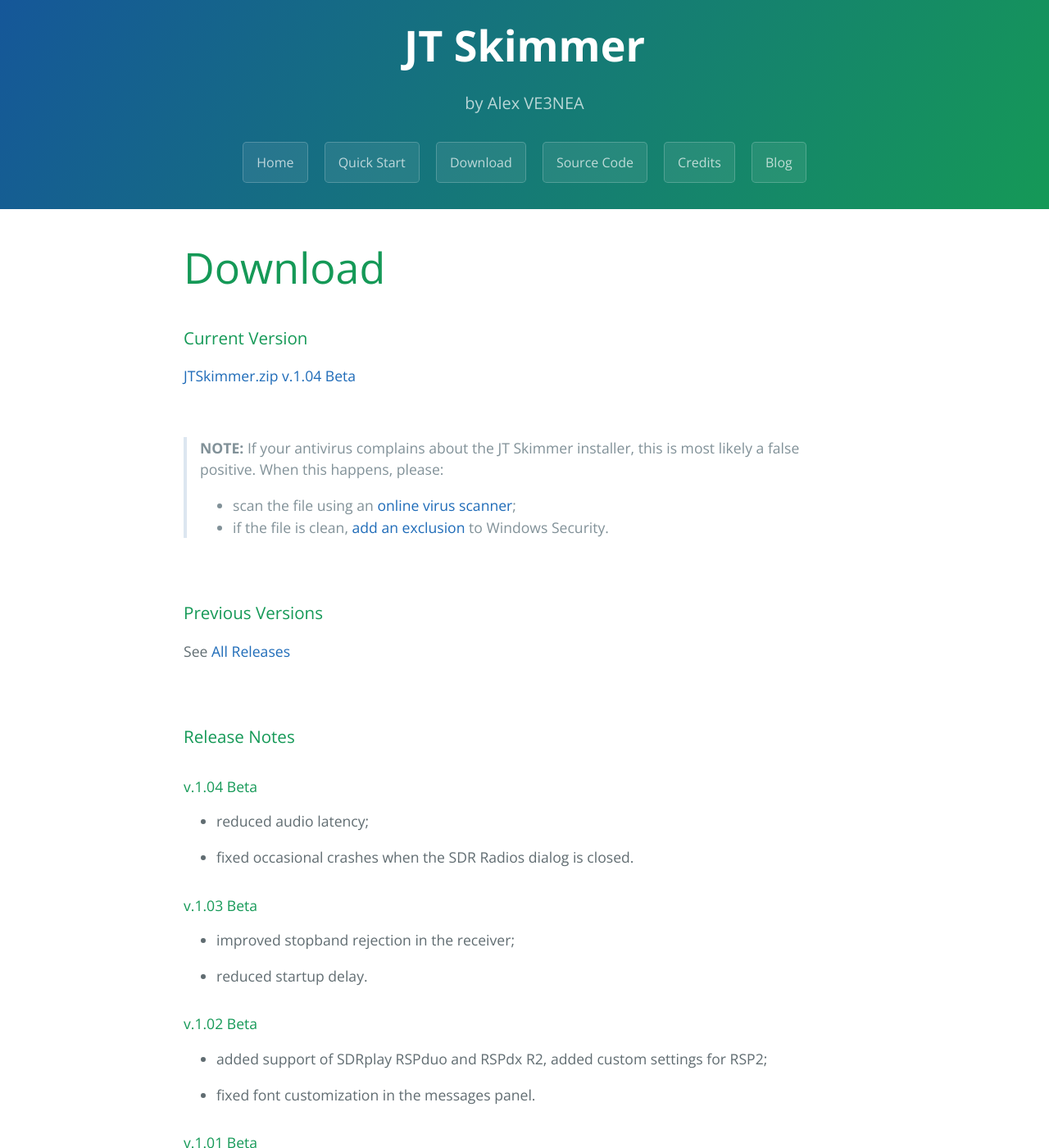
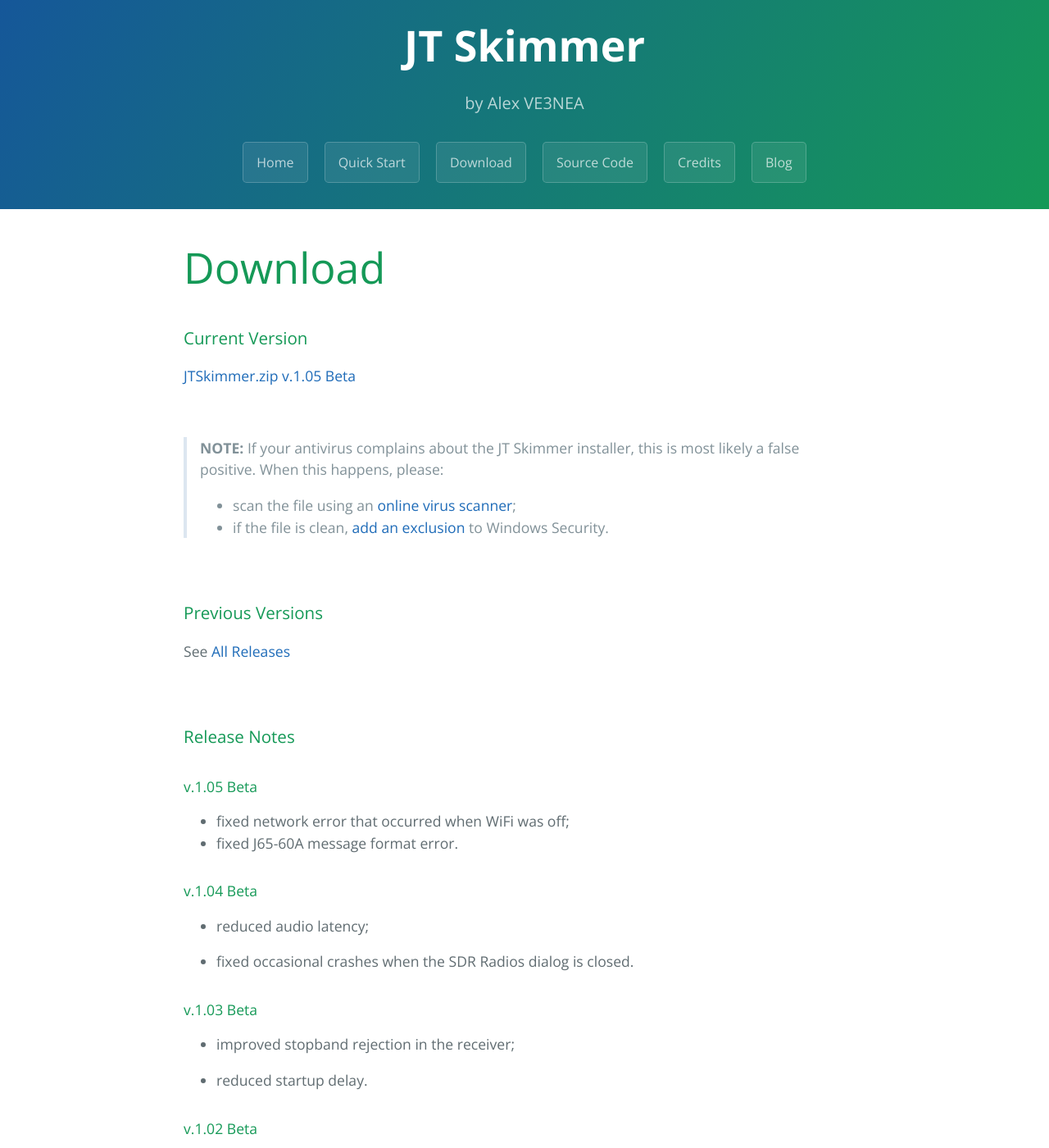
Before and after one commit to VE3NEA/JTSkimmer, a Jekyll site: the page built from docs/download.md, in a window 1280 px wide and 1400 px high. Shown: the whole window at 82% size. Built offline with Jekyll 4.4.1, drawn with Linux system fonts in a browser that asks for light colours.

Commit message:
release v.1.05

```diff
--- a/docs/download.md
+++ b/docs/download.md
@@ -5,15 +5,14 @@
 
 ### Current Version
 
-[JTSkimmer.zip v.1.04 Beta](https://github.com/VE3NEA/JTSkimmer/releases/download/v.1.04-beta/JTSkimmer.zip)
+[JTSkimmer.zip v.1.05 Beta](https://github.com/VE3NEA/JTSkimmer/releases/download/v.1.05-beta/JTSkimmer.zip)
 
 <br>
 
 >**NOTE:**
 >If your antivirus complains about the JT Skimmer installer, this is most likely a false positive.
 >When this happens, please:
->- scan the file using an
-[online virus scanner](https://www.virustotal.com/gui/home/url);
+>- scan the file using an [online virus scanner](https://www.virustotal.com/gui/home/url);
 >- if the file is clean, [add an exclusion](https://support.microsoft.com/en-us/windows/add-an-exclusion-to-windows-security-811816c0-4dfd-af4a-47e4-c301afe13b26#ID0EBF=Windows_11)
 >to Windows Security.
 
@@ -24,6 +23,11 @@
 
 <br>
 ### Release Notes
+
+#### v.1.05 Beta
+
+- fixed network error that occurred when WiFi was off;
+- fixed J65-60A message format error.
 
 #### v.1.04 Beta
 
```
Also changed, not shown: 2 other files.
